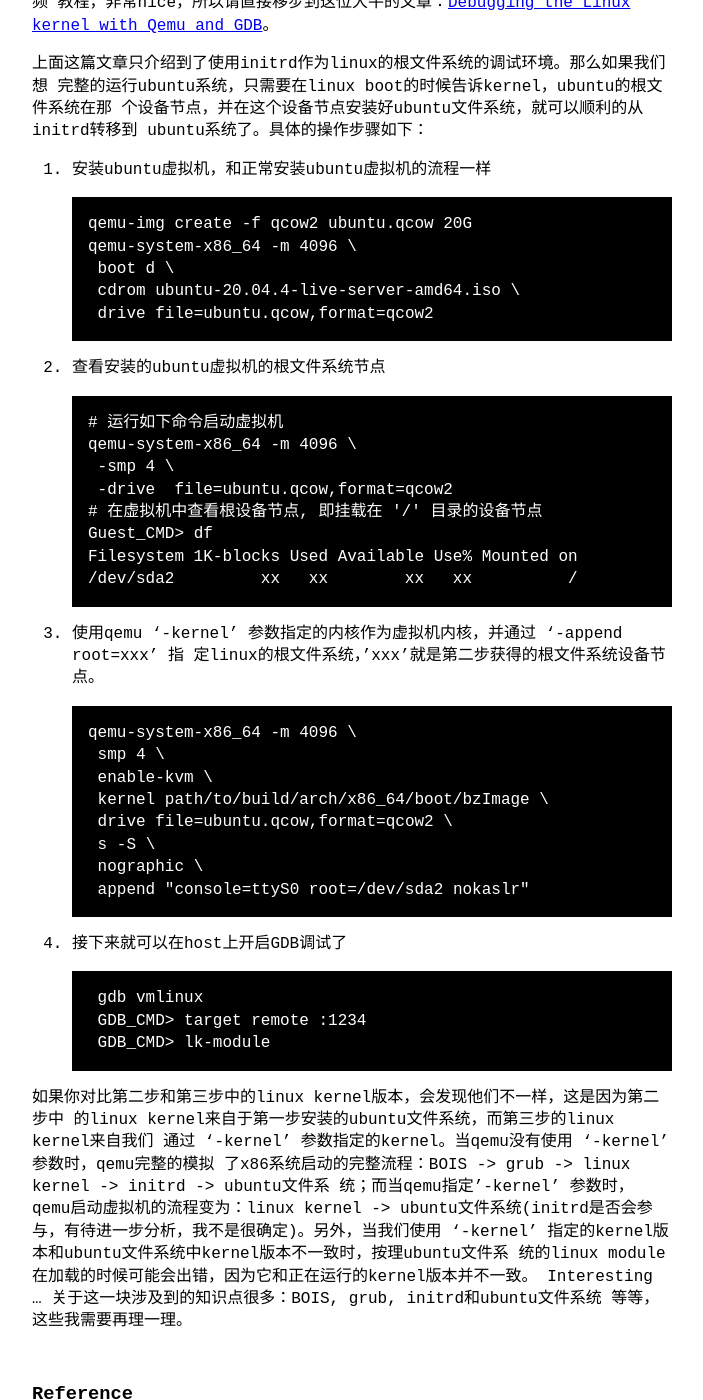
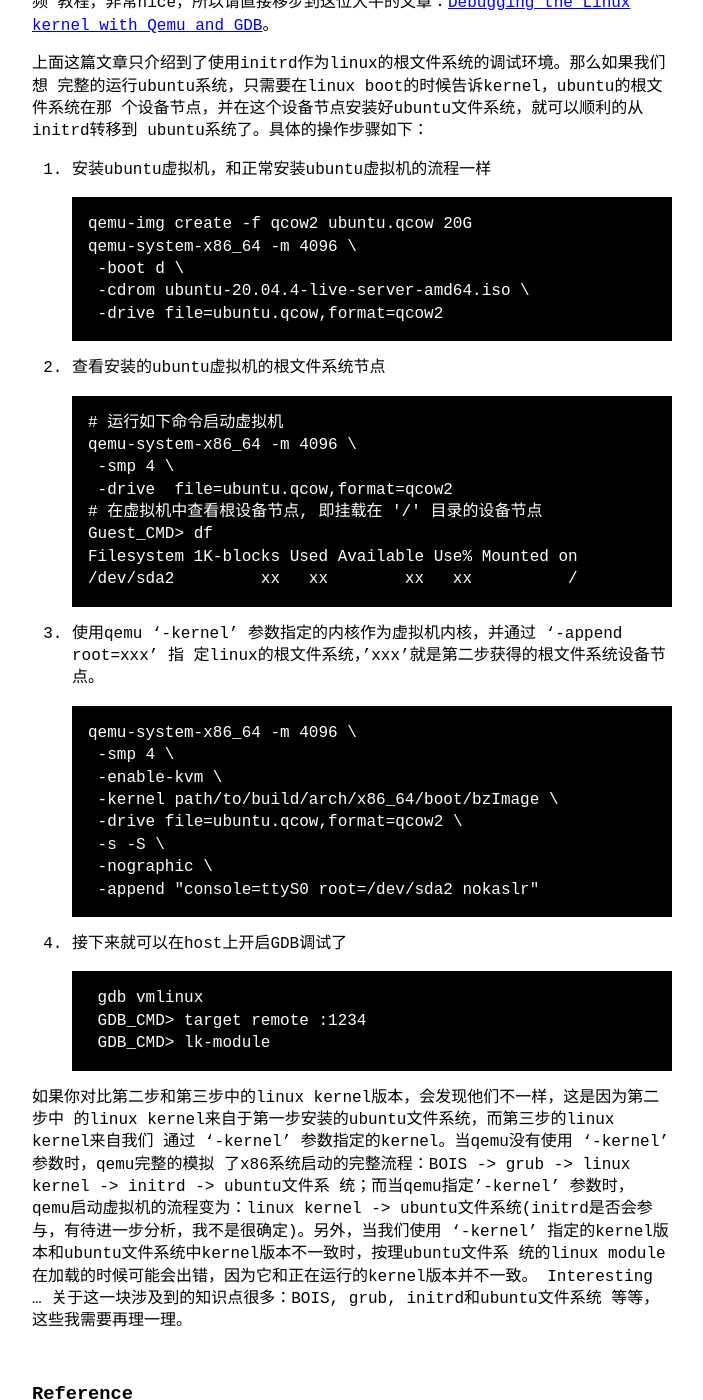
Before and after one commit to XueZitian/XueZitian.github.io, a Jekyll site: the page built from _posts/2022-03-16-using-qemu-GDB-debug-linux-kernel.md, in a window 1280 px wide and 1400 px high, scrolled down 2384 px. Shown: the whole window, without its empty margins (288-991 px from the left). Built offline with Jekyll 4.4.1, drawn with Linux system fonts in a browser that asks for light colours.

````diff
--- a/_posts/2022-03-16-using-qemu-GDB-debug-linux-kernel.md
+++ b/_posts/2022-03-16-using-qemu-GDB-debug-linux-kernel.md
@@ -102,9 +102,9 @@ ubuntu系统了。具体的操作步骤如下：
 ```bash
 qemu-img create -f qcow2 ubuntu.qcow 20G
 qemu-system-x86_64 -m 4096 \
-	boot d \
-	cdrom ubuntu-20.04.4-live-server-amd64.iso \
-	drive file=ubuntu.qcow,format=qcow2
+	-boot d \
+	-cdrom ubuntu-20.04.4-live-server-amd64.iso \
+	-drive file=ubuntu.qcow,format=qcow2
 ```
 2. 查看安装的ubuntu虚拟机的根文件系统节点
 ```bash
@@ -121,13 +121,13 @@ Filesystem 1K-blocks Used Available Use% Mounted on
 定linux的根文件系统，'xxx'就是第二步获得的根文件系统设备节点。
 ```bash
 qemu-system-x86_64 -m 4096 \
-	smp 4 \
-	enable-kvm \
-	kernel path/to/build/arch/x86_64/boot/bzImage \
-	drive file=ubuntu.qcow,format=qcow2 \
-	s -S \
-	nographic \
-	append "console=ttyS0 root=/dev/sda2 nokaslr"
+	-smp 4 \
+	-enable-kvm \
+	-kernel path/to/build/arch/x86_64/boot/bzImage \
+	-drive file=ubuntu.qcow,format=qcow2 \
+	-s -S \
+	-nographic \
+	-append "console=ttyS0 root=/dev/sda2 nokaslr"
 ```
 4. 接下来就可以在host上开启GDB调试了
 ```bash
````
